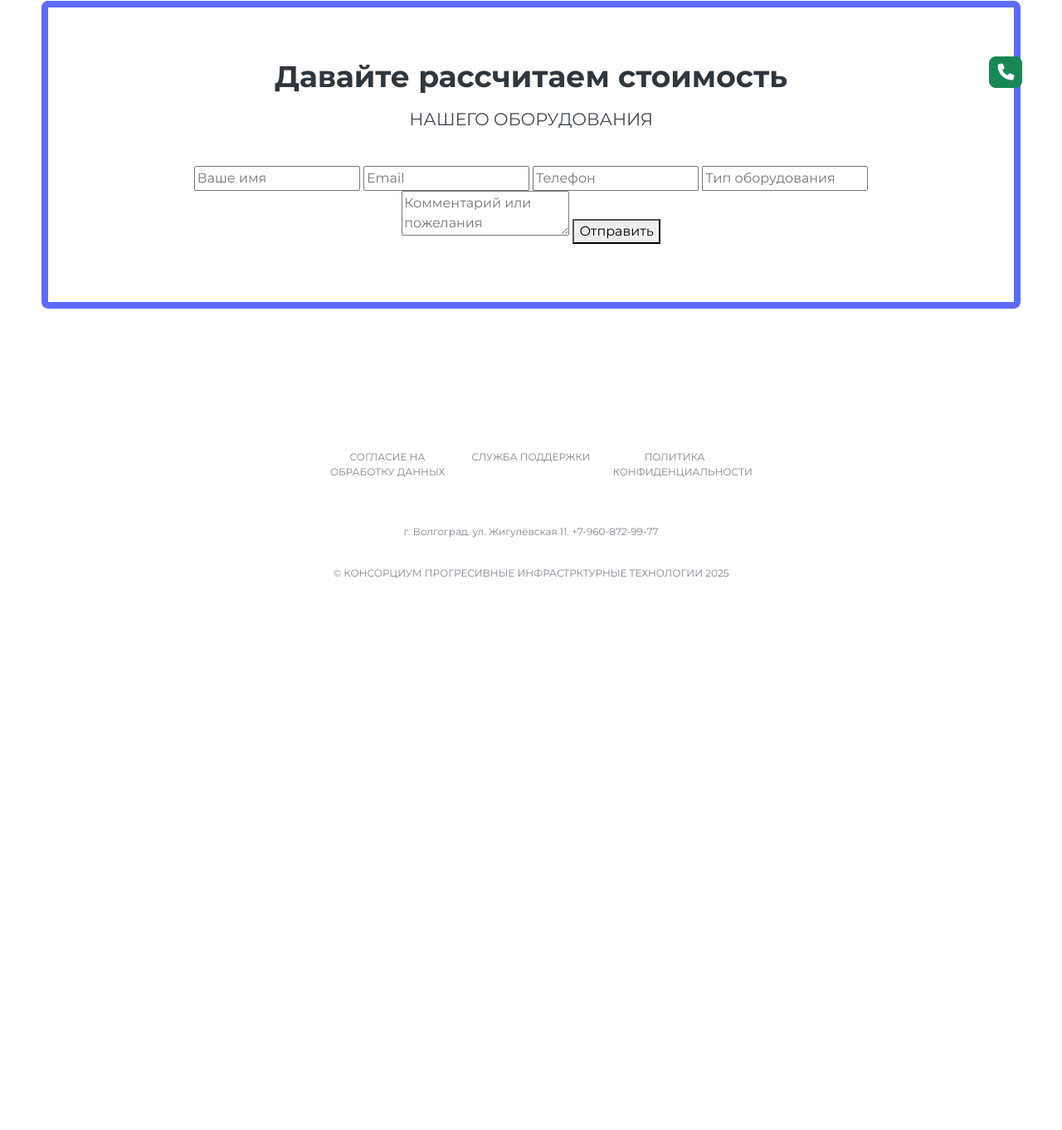
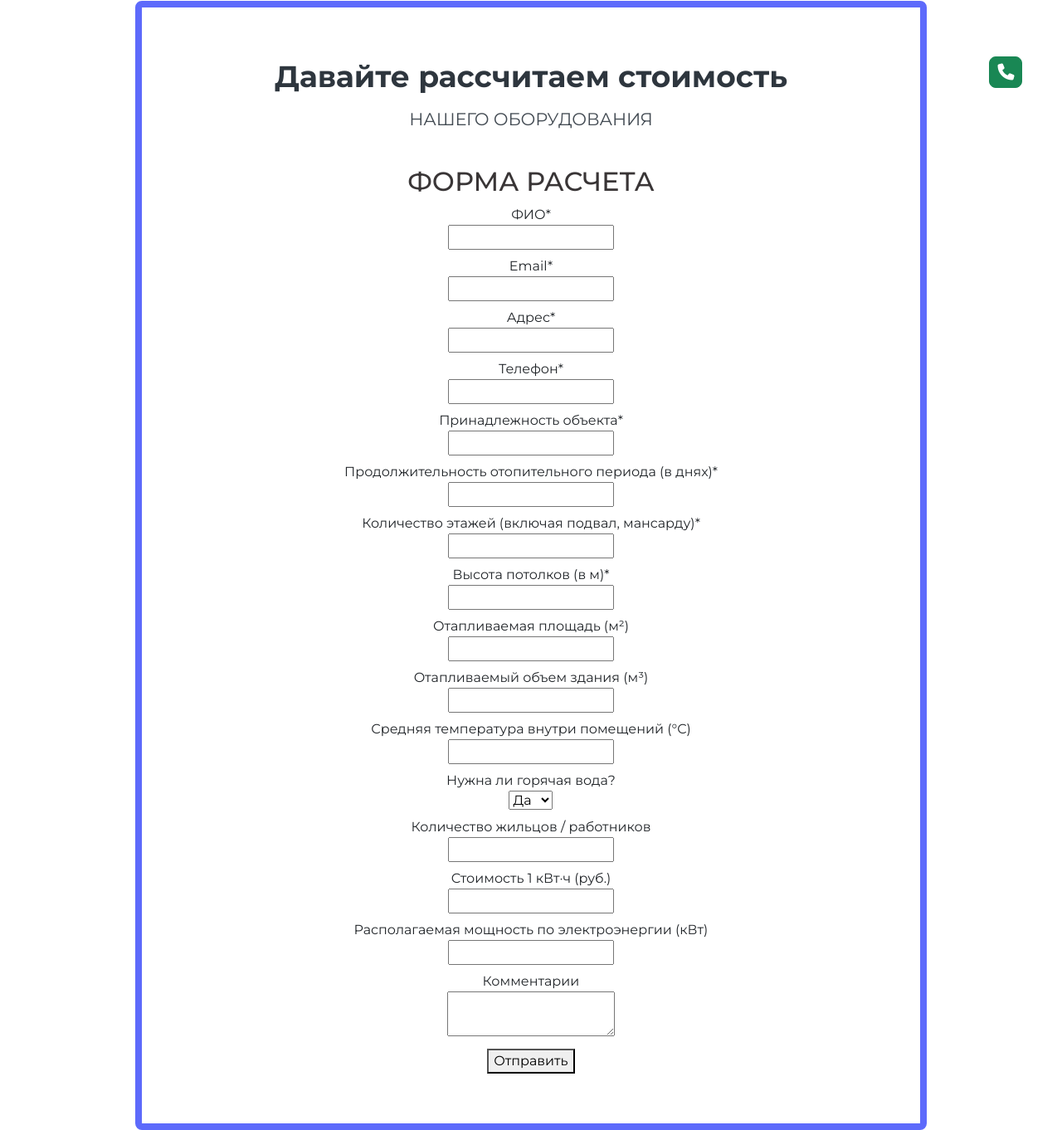
Before and after one commit to danila0595/POPIT, a plain HTML site: page count.html in a window 1280 px wide. Shown: the part 646-2008 px from the top of the page at 83% size. Before the commit the page ends 1402 px from the top, so only its background shows below. Drawn offline with nearby package versions, Linux system fonts and the light colour scheme.

Commit message:
add fields

```diff
--- a/count.html
+++ b/count.html
@@ -217,15 +217,78 @@
           <h2 class="text-in-block">нашего оборудования</h2>
           <hr>
 
-            <form id="calc-form">
-              <input type="text" name="name" placeholder="Ваше имя" required>
-              <input type="email" name="email" placeholder="Email" required>
-              <input type="tel" name="phone" placeholder="Телефон" required>
-              <input type="text" name="product" placeholder="Тип оборудования" required>
-              <textarea name="comment" placeholder="Комментарий или пожелания"></textarea>
+            <form id="calcForm" method="POST">
+              <h2>Форма расчета</h2>
+
+              <label>ФИО*<br>
+                <input type="text" name="full_name" required>
+              </label><br>
+
+              <label>Email*<br>
+                <input type="email" name="email" required>
+              </label><br>
+
+              <label>Адрес*<br>
+                <input type="text" name="address" required>
+              </label><br>
+
+              <label>Телефон*<br>
+                <input type="tel" name="phone" required>
+              </label><br>
+
+              <label>Принадлежность объекта*<br>
+                <input type="text" name="object_type" required>
+              </label><br>
+
+              <label>Продолжительность отопительного периода (в днях)*<br>
+                <input type="text" name="heating_duration" required>
+              </label><br>
+
+              <label>Количество этажей (включая подвал, мансарду)*<br>
+                <input type="number" name="floors" required>
+              </label><br>
+
+              <label>Высота потолков (в м)*<br>
+                <input type="number" name="ceiling_height" required>
+              </label><br>
+
+              <label>Отапливаемая площадь (м²)<br>
+                <input type="number" name="heated_area">
+              </label><br>
+
+              <label>Отапливаемый объем здания (м³)<br>
+                <input type="number" name="heated_volume">
+              </label><br>
+
+              <label>Средняя температура внутри помещений (°C)<br>
+                <input type="number" name="average_temperature">
+              </label><br>
+
+              <label>Нужна ли горячая вода?<br>
+                <select name="need_hot_water">
+                  <option value="true">Да</option>
+                  <option value="false">Нет</option>
+                </select>
+              </label><br>
+
+              <label>Количество жильцов / работников<br>
+                <input type="number" name="people_count">
+              </label><br>
+
+              <label>Стоимость 1 кВт·ч (руб.)<br>
+                <input type="number" name="electricity_cost" step="0.01">
+              </label><br>
+
+              <label>Располагаемая мощность по электроэнергии (кВт)<br>
+                <input type="number" name="power_capacity">
+              </label><br>
+
+              <label>Комментарии<br>
+                <textarea name="comments"></textarea>
+              </label><br>
+
               <button type="submit">Отправить</button>
-              <div id="result" style="margin-top:10px;color:green;"></div>
-           </form>
+            </form>
         </div>
       </div>
 
```
